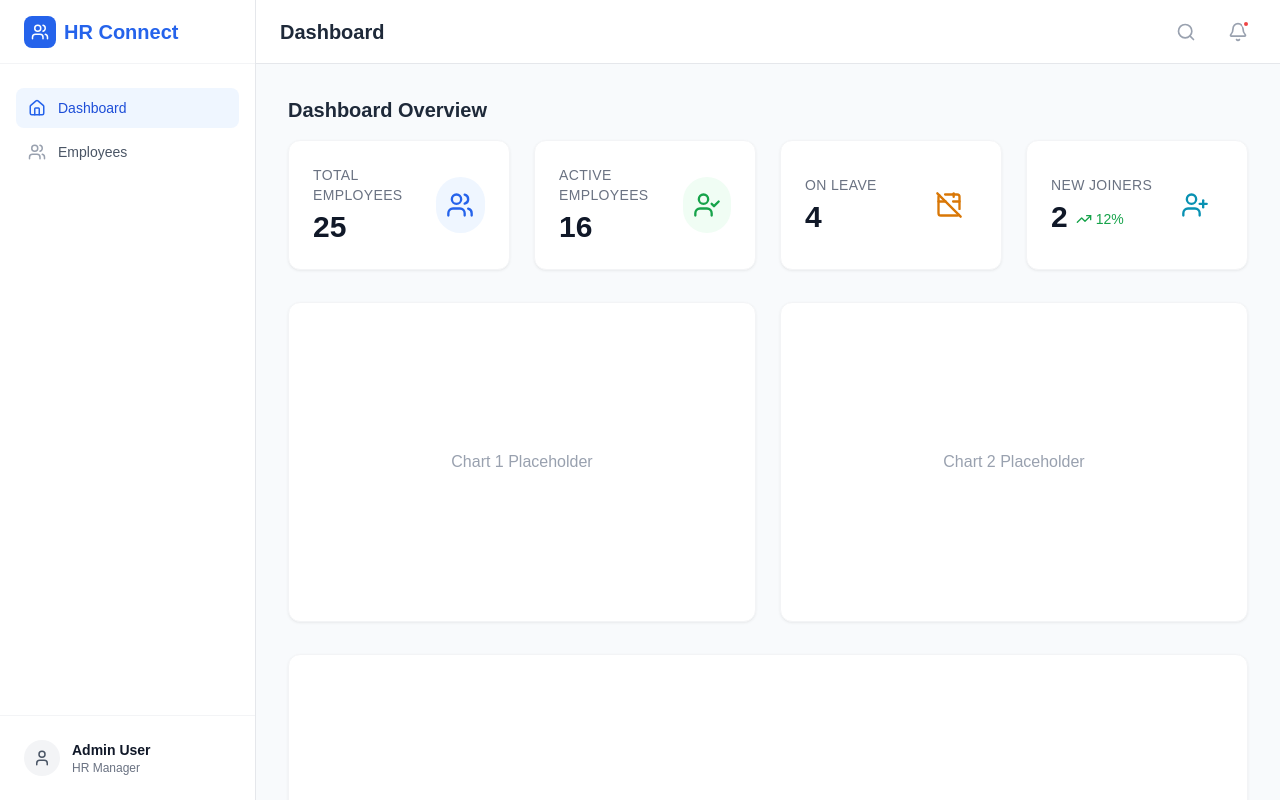
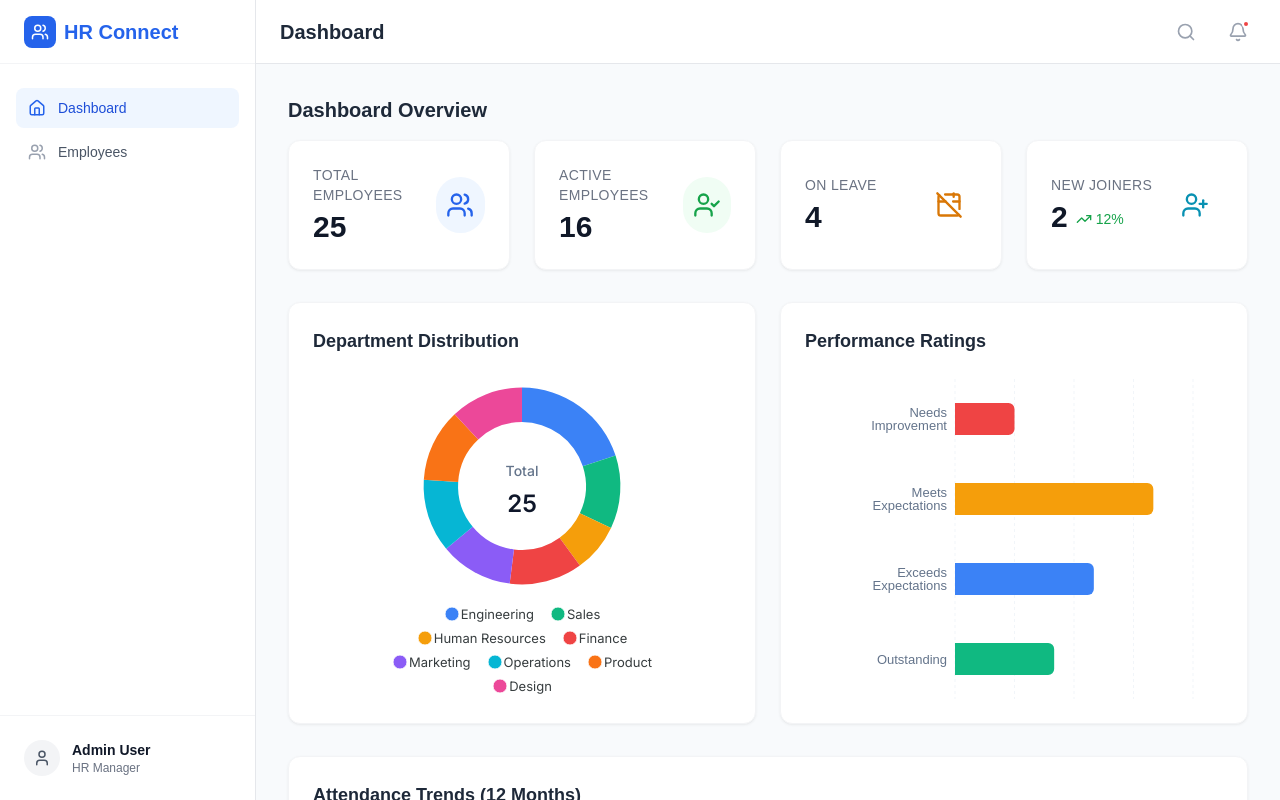
Before and after one commit to lakadeamit220/hr-dashboard-nextjs, a Next.js app: page / in a window 1280 px wide. Built offline with nearby package versions, Linux system fonts and the light colour scheme.

Commit message:
feat: implement dashboard home page with KPI cards and analytical charts

```diff
--- a/src/app/page.js
+++ b/src/app/page.js
@@ -1,11 +1,26 @@
-import { getAllEmployees, getStatusCounts, getNewJoinersCount } from "@/lib/data";
+import {
+  getAllEmployees,
+  getStatusCounts,
+  getNewJoinersCount,
+  getDepartmentDistribution,
+  getPerformanceDistribution,
+  getAttendanceData
+} from "@/lib/data";
+
 import KpiCard from "@/components/dashboard/KpiCard";
+import DepartmentChart from "@/components/charts/DepartmentChart";
+import PerformanceChart from "@/components/charts/PerformanceChart";
+import AttendanceChart from "@/components/charts/AttendanceChart";
 import { Users, UserCheck, CalendarOff, UserPlus } from "lucide-react";
 
 export default function Home() {
+  // Fetch data
   const employees = getAllEmployees();
   const statusCounts = getStatusCounts();
   const newJoiners = getNewJoinersCount();
+  const departmentData = getDepartmentDistribution();
+  const performanceData = getPerformanceDistribution();
+  const attendanceData = getAttendanceData();
 
   return (
     <div className="flex flex-col gap-8">
@@ -41,20 +56,15 @@ export default function Home() {
         </div>
       </section>
 
-      {/* Placeholder for charts */}
+      {/* Charts Section - Row 1 */}
       <section className="grid grid-cols-1 lg:grid-cols-2 gap-6">
-        <div className="bg-white rounded-xl shadow-card p-6 h-80 flex items-center justify-center border border-gray-100 text-gray-400">
-          Chart 1 Placeholder
-        </div>
-        <div className="bg-white rounded-xl shadow-card p-6 h-80 flex items-center justify-center border border-gray-100 text-gray-400">
-          Chart 2 Placeholder
-        </div>
+        <DepartmentChart data={departmentData} />
+        <PerformanceChart data={performanceData} />
       </section>
 
+      {/* Charts Section - Row 2 */}
       <section>
-        <div className="bg-white rounded-xl shadow-card p-6 h-80 flex items-center justify-center border border-gray-100 text-gray-400">
-          Chart 3 Placeholder
-        </div>
+        <AttendanceChart data={attendanceData} />
       </section>
     </div>
   );
```
